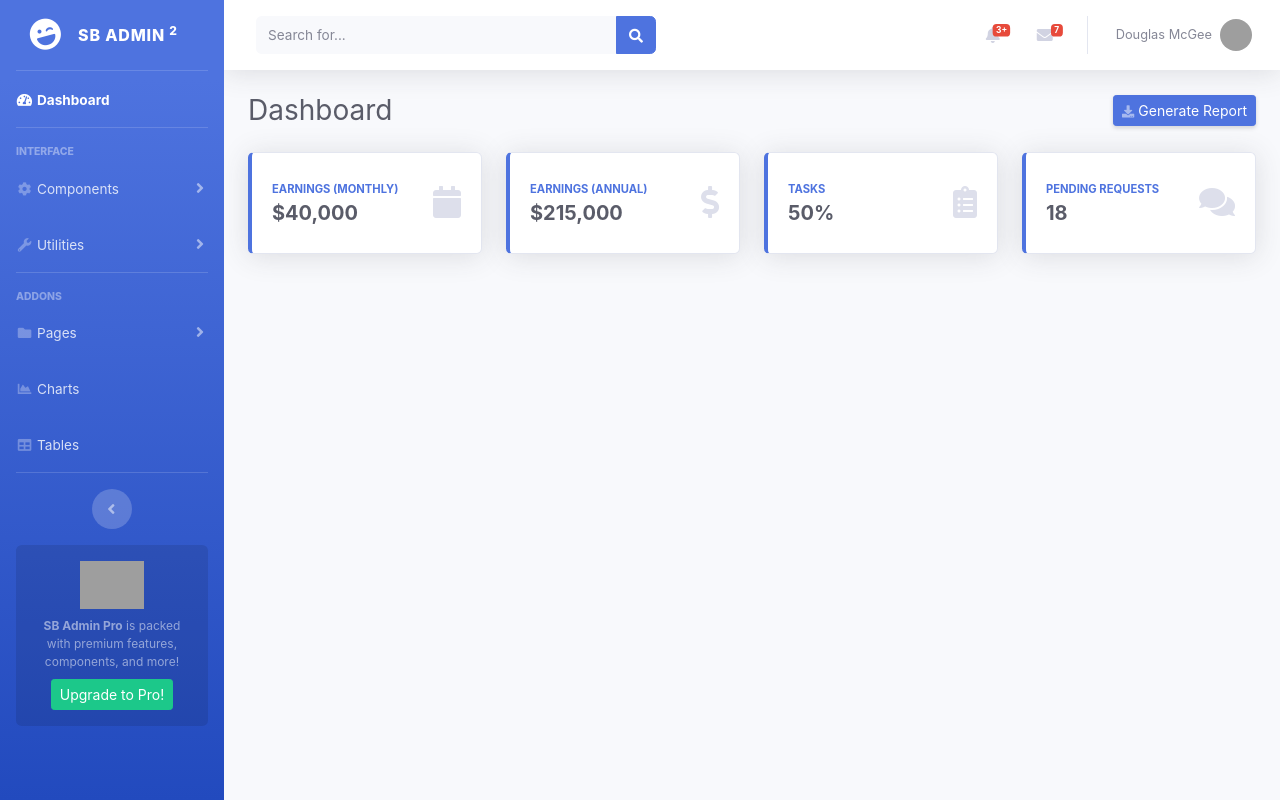
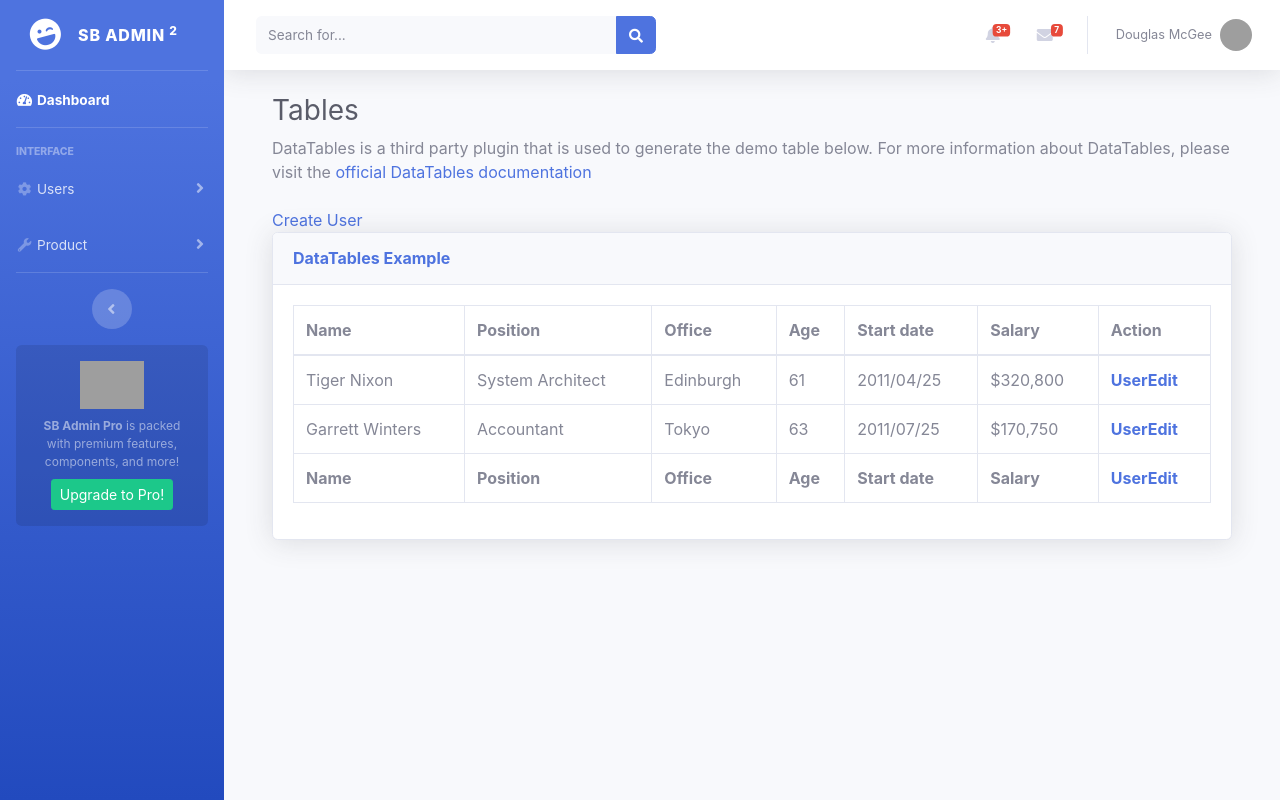
Before and after one commit to sairammanem/dashboard-5-validation, a React (Create React App) app: page /userlist in a window 1280 px wide. Built offline with nearby package versions, Linux system fonts and the light colour scheme; grey boxes are pictures that could not be loaded.

Commit message:
dashboard-2

```diff
--- a/package.json
+++ b/package.json
@@ -8,6 +8,7 @@
     "@testing-library/user-event": "^12.8.3",
     "react": "^17.0.2",
     "react-dom": "^17.0.2",
+    "react-router-dom": "^5.2.0",
     "react-scripts": "4.0.3",
     "web-vitals": "^1.1.1"
   },
--- a/src/App.js
+++ b/src/App.js
@@ -1,21 +1,40 @@
 import Dashboard from "./dashboard/dashboard";
 import Sidebar from "./sidebar";
 import Topbar from "./topbar";
+import Userlist from "./userlist";
+import Usercreate from "./usercreate";
+import Useredit from "./useredit";
+import {
+  BrowserRouter as Router,
+  Route,
+  Switch
+}from "react-router-dom";
 
 function App() {
 
   return (
+    <Router>
     <div id="wrapper">
       <Sidebar></Sidebar>
       <div id="content-wrapper" className="d-flex flex-column">
         <div id="content">
           <Topbar></Topbar>
           <div className="container-fluid">
+
+              <Switch>
+            <Route path="/dashboard" component={Dashboard} exact={true}/>
+            <Route path="/userlist" component={Userlist} exact={true}/>
+            <Route path="/usercreate" component={Usercreate} exact={true}/>
+            <Route path="/useredit/:id" component={Useredit} exact={true}/>
             <Dashboard></Dashboard>
+            </Switch>
+
+
           </div>
         </div>
       </div>
     </div>
+    </Router>
   );
 }
 
--- a/src/sidebar.js
+++ b/src/sidebar.js
@@ -1,3 +1,4 @@
+import { Link } from "react-router-dom";
 
 export default function Sidebar(){
     return <>
@@ -16,9 +17,9 @@ export default function Sidebar(){
 
 
 <li className="nav-item active">
-    <a className="nav-link" href="index.html">
+    <Link to="/Dashboard" className="nav-link">
         <i className="fas fa-fw fa-tachometer-alt"></i>
-        <span>Dashboard</span></a>
+        <span>Dashboard</span></Link>
 </li>
 
 
@@ -31,10 +32,10 @@ export default function Sidebar(){
 
 
 <li className="nav-item">
-    <a className="nav-link collapsed" href="#!" data-toggle="collapse" data-target="#!collapseTwo" aria-expanded="true" aria-controls="collapseTwo">
+    <Link to="/userlist" className="nav-link collapsed"  data-toggle="collapse" data-target="#!collapseTwo" aria-expanded="true" aria-controls="collapseTwo">
         <i className="fas fa-fw fa-cog"></i>
-        <span>Components</span>
-    </a>
+        <span>Users</span>
+    </Link>
     <div id="collapseTwo" className="collapse" aria-labelledby="headingTwo" data-parent="#!accordionSidebar">
         <div className="bg-white py-2 collapse-inner rounded">
             <h6 className="collapse-header">Custom Components:</h6>
@@ -48,7 +49,7 @@ export default function Sidebar(){
 <li className="nav-item">
     <a className="nav-link collapsed" href="#!" data-toggle="collapse" data-target="#!collapseUtilities" aria-expanded="true" aria-controls="collapseUtilities">
         <i className="fas fa-fw fa-wrench"></i>
-        <span>Utilities</span>
+        <span>Product</span>
     </a>
     <div id="collapseUtilities" className="collapse" aria-labelledby="headingUtilities" data-parent="#!accordionSidebar">
         <div className="bg-white py-2 collapse-inner rounded">
@@ -65,46 +66,9 @@ export default function Sidebar(){
 <hr className="sidebar-divider"/>
 
 
-<div className="sidebar-heading">
-    Addons
-</div>
 
 
-<li className="nav-item">
-    <a className="nav-link collapsed" href="#!" data-toggle="collapse" data-target="#!collapsePages" aria-expanded="true" aria-controls="collapsePages">
-        <i className="fas fa-fw fa-folder"></i>
-        <span>Pages</span>
-    </a>
-    <div id="collapsePages" className="collapse" aria-labelledby="headingPages" data-parent="#!accordionSidebar">
-        <div className="bg-white py-2 collapse-inner rounded">
-            <h6 className="collapse-header">Login Screens:</h6>
-            <a className="collapse-item" href="login.html">Login</a>
-            <a className="collapse-item" href="register.html">Register</a>
-            <a className="collapse-item" href="forgot-password.html">Forgot Password</a>
-            <div className="collapse-divider"></div>
-            <h6 className="collapse-header">Other Pages:</h6>
-            <a className="collapse-item" href="404.html">404 Page</a>
-            <a className="collapse-item" href="blank.html">Blank Page</a>
-        </div>
-    </div>
-</li>
 
-
-<li className="nav-item">
-    <a className="nav-link" href="charts.html">
-        <i className="fas fa-fw fa-chart-area"></i>
-        <span>Charts</span></a>
-</li>
-
-
-<li className="nav-item">
-    <a className="nav-link" href="tables.html">
-        <i className="fas fa-fw fa-table"></i>
-        <span>Tables</span></a>
-</li>
-
-
-<hr className="sidebar-divider d-none d-md-block"/>
 
 
 <div className="text-center d-none d-md-inline">
--- a/src/topbar.js
+++ b/src/topbar.js
@@ -1,46 +1,46 @@
 export default function Topbar(){
     return <>
-<nav class="navbar navbar-expand navbar-light bg-white topbar mb-4 static-top shadow">
+<nav className="navbar navbar-expand navbar-light bg-white topbar mb-4 static-top shadow">
 
 
-<button id="sidebarToggleTop" class="btn btn-link d-md-none rounded-circle mr-3">
-    <i class="fa fa-bars"></i>
+<button id="sidebarToggleTop" className="btn btn-link d-md-none rounded-circle mr-3">
+    <i className="fa fa-bars"></i>
 </button>
 
 
 <form
-    class="d-none d-sm-inline-block form-inline mr-auto ml-md-3 my-2 my-md-0 mw-100 navbar-search">
-    <div class="input-group">
-        <input type="text" class="form-control bg-light border-0 small" placeholder="Search for..."
+    className="d-none d-sm-inline-block form-inline mr-auto ml-md-3 my-2 my-md-0 mw-100 navbar-search">
+    <div className="input-group">
+        <input type="text" className="form-control bg-light border-0 small" placeholder="Search for..."
             aria-label="Search" aria-describedby="basic-addon2"/>
-        <div class="input-group-append">
-            <button class="btn btn-primary" type="button">
-                <i class="fas fa-search fa-sm"></i>
+        <div className="input-group-append">
+            <button className="btn btn-primary" type="button">
+                <i className="fas fa-search fa-sm"></i>
             </button>
         </div>
     </div>
 </form>
 
 
-<ul class="navbar-nav ml-auto">
+<ul className="navbar-nav ml-auto">
 
 
-    <li class="nav-item dropdown no-arrow d-sm-none">
-        <a class="nav-link dropdown-toggle" href="#!" id="searchDropdown" role="button"
+    <li className="nav-item dropdown no-arrow d-sm-none">
+        <a className="nav-link dropdown-toggle" href="#!" id="searchDropdown" role="button"
             data-toggle="dropdown" aria-haspopup="true" aria-expanded="false">
-            <i class="fas fa-search fa-fw"></i>
+            <i className="fas fa-search fa-fw"></i>
         </a>
 
-        <div class="dropdown-menu dropdown-menu-right p-3 shadow animated--grow-in"
+        <div className="dropdown-menu dropdown-menu-right p-3 shadow animated--grow-in"
             aria-labelledby="searchDropdown">
-            <form class="form-inline mr-auto w-100 navbar-search">
-                <div class="input-group">
-                    <input type="text" class="form-control bg-light border-0 small"
+            <form className="form-inline mr-auto w-100 navbar-search">
+                <div className="input-group">
+                    <input type="text" className="form-control bg-light border-0 small"
                         placeholder="Search for..." aria-label="Search"
                         aria-describedby="basic-addon2"/>
-                    <div class="input-group-append">
-                        <button class="btn btn-primary" type="button">
-                            <i class="fas fa-search fa-sm"></i>
+                    <div className="input-group-append">
+                        <button className="btn btn-primary" type="button">
+                            <i className="fas fa-search fa-sm"></i>
                         </button>
                     </div>
                 </div>
@@ -49,149 +49,149 @@ export default function Topbar(){
     </li>
 
 
-    <li class="nav-item dropdown no-arrow mx-1">
-        <a class="nav-link dropdown-toggle" href="#!" id="alertsDropdown" role="button"
+    <li className="nav-item dropdown no-arrow mx-1">
+        <a className="nav-link dropdown-toggle" href="#!" id="alertsDropdown" role="button"
             data-toggle="dropdown" aria-haspopup="true" aria-expanded="false">
-            <i class="fas fa-bell fa-fw"></i>
+            <i className="fas fa-bell fa-fw"></i>
 
-            <span class="badge badge-danger badge-counter">3+</span>
+            <span className="badge badge-danger badge-counter">3+</span>
         </a>
 
-        <div class="dropdown-list dropdown-menu dropdown-menu-right shadow animated--grow-in"
+        <div className="dropdown-list dropdown-menu dropdown-menu-right shadow animated--grow-in"
             aria-labelledby="alertsDropdown">
-            <h6 class="dropdown-header">
+            <h6 className="dropdown-header">
                 Alerts Center
             </h6>
-            <a class="dropdown-item d-flex align-items-center" href="#!">
-                <div class="mr-3">
-                    <div class="icon-circle bg-primary">
-                        <i class="fas fa-file-alt text-white"></i>
+            <a className="dropdown-item d-flex align-items-center" href="#!">
+                <div className="mr-3">
+                    <div className="icon-circle bg-primary">
+                        <i className="fas fa-file-alt text-white"></i>
                     </div>
                 </div>
                 <div>
-                    <div class="small text-gray-500">December 12, 2019</div>
-                    <span class="font-weight-bold">A new monthly report is ready to download!</span>
+                    <div className="small text-gray-500">December 12, 2019</div>
+                    <span className="font-weight-bold">A new monthly report is ready to download!</span>
                 </div>
             </a>
-            <a class="dropdown-item d-flex align-items-center" href="#!">
-                <div class="mr-3">
-                    <div class="icon-circle bg-success">
-                        <i class="fas fa-donate text-white"></i>
+            <a className="dropdown-item d-flex align-items-center" href="#!">
+                <div className="mr-3">
+                    <div className="icon-circle bg-success">
+                        <i className="fas fa-donate text-white"></i>
                     </div>
                 </div>
                 <div>
-                    <div class="small text-gray-500">December 7, 2019</div>
+                    <div className="small text-gray-500">December 7, 2019</div>
                     $290.29 has been deposited into your account!
                 </div>
             </a>
-            <a class="dropdown-item d-flex align-items-center" href="#!">
-                <div class="mr-3">
-                    <div class="icon-circle bg-warning">
-                        <i class="fas fa-exclamation-triangle text-white"></i>
+            <a className="dropdown-item d-flex align-items-center" href="#!">
+                <div className="mr-3">
+                    <div className="icon-circle bg-warning">
+                        <i className="fas fa-exclamation-triangle text-white"></i>
                     </div>
                 </div>
                 <div>
-                    <div class="small text-gray-500">December 2, 2019</div>
+                    <div className="small text-gray-500">December 2, 2019</div>
                     Spending Alert: We've noticed unusually high spending for your account.
                 </div>
             </a>
-            <a class="dropdown-item text-center small text-gray-500" href="#!">Show All Alerts</a>
+            <a className="dropdown-item text-center small text-gray-500" href="#!">Show All Alerts</a>
         </div>
     </li>
 
 
-    <li class="nav-item dropdown no-arrow mx-1">
-        <a class="nav-link dropdown-toggle" href="#!" id="messagesDropdown" role="button"
+    <li className="nav-item dropdown no-arrow mx-1">
+        <a className="nav-link dropdown-toggle" href="#!" id="messagesDropdown" role="button"
             data-toggle="dropdown" aria-haspopup="true" aria-expanded="false">
-            <i class="fas fa-envelope fa-fw"></i>
+            <i className="fas fa-envelope fa-fw"></i>
 
-            <span class="badge badge-danger badge-counter">7</span>
+            <span className="badge badge-danger badge-counter">7</span>
         </a>
 
-        <div class="dropdown-list dropdown-menu dropdown-menu-right shadow animated--grow-in"
+        <div className="dropdown-list dropdown-menu dropdown-menu-right shadow animated--grow-in"
             aria-labelledby="messagesDropdown">
-            <h6 class="dropdown-header">
+            <h6 className="dropdown-header">
                 Message Center
             </h6>
-            <a class="dropdown-item d-flex align-items-center" href="#!">
-                <div class="dropdown-list-image mr-3">
-                    <img class="rounded-circle" src="img/undraw_profile_1.svg"
+            <a className="dropdown-item d-flex align-items-center" href="#!">
+                <div className="dropdown-list-image mr-3">
+                    <img className="rounded-circle" src="img/undraw_profile_1.svg"
                         alt="..."/>
-                    <div class="status-indicator bg-success"></div>
+                    <div className="status-indicator bg-success"></div>
                 </div>
-                <div class="font-weight-bold">
-                    <div class="text-truncate">Hi there! I am wondering if you can help me with a
+                <div className="font-weight-bold">
+                    <div className="text-truncate">Hi there! I am wondering if you can help me with a
                         problem I've been having.</div>
-                    <div class="small text-gray-500">Emily Fowler · 58m</div>
+                    <div className="small text-gray-500">Emily Fowler · 58m</div>
                 </div>
             </a>
-            <a class="dropdown-item d-flex align-items-center" href="#!">
-                <div class="dropdown-list-image mr-3">
-                    <img class="rounded-circle" src="img/undraw_profile_2.svg"
+            <a className="dropdown-item d-flex align-items-center" href="#!">
+                <div className="dropdown-list-image mr-3">
+                    <img className="rounded-circle" src="img/undraw_profile_2.svg"
                         alt="..."/>
-                    <div class="status-indicator"></div>
+                    <div className="status-indicator"></div>
                 </div>
                 <div>
-                    <div class="text-truncate">I have the photos that you ordered last month, how
+                    <div className="text-truncate">I have the photos that you ordered last month, how
                         would you like them sent to you?</div>
-                    <div class="small text-gray-500">Jae Chun · 1d</div>
+                    <div className="small text-gray-500">Jae Chun · 1d</div>
                 </div>
             </a>
-            <a class="dropdown-item d-flex align-items-center" href="#!">
-                <div class="dropdown-list-image mr-3">
-                    <img class="rounded-circle" src="img/undraw_profile_3.svg"
+            <a className="dropdown-item d-flex align-items-center" href="#!">
+                <div className="dropdown-list-image mr-3">
+                    <img className="rounded-circle" src="img/undraw_profile_3.svg"
                         alt="..."/>
-                    <div class="status-indicator bg-warning"></div>
+                    <div className="status-indicator bg-warning"></div>
                 </div>
                 <div>
-                    <div class="text-truncate">Last month's report looks great, I am very happy with
+                    <div className="text-truncate">Last month's report looks great, I am very happy with
                         the progress so far, keep up the good work!</div>
-                    <div class="small text-gray-500">Morgan Alvarez · 2d</div>
+                    <div className="small text-gray-500">Morgan Alvarez · 2d</div>
                 </div>
             </a>
-            <a class="dropdown-item d-flex align-items-center" href="#!">
-                <div class="dropdown-list-image mr-3">
-                    <img class="rounded-circle" src="https://source.unsplash.com/Mv9hjnEUHR4/60x60"
+            <a className="dropdown-item d-flex align-items-center" href="#!">
+                <div className="dropdown-list-image mr-3">
+                    <img className="rounded-circle" src="https://source.unsplash.com/Mv9hjnEUHR4/60x60"
                         alt="..."/>
-                    <div class="status-indicator bg-success"></div>
+                    <div className="status-indicator bg-success"></div>
                 </div>
                 <div>
-                    <div class="text-truncate">Am I a good boy? The reason I ask is because someone
+                    <div className="text-truncate">Am I a good boy? The reason I ask is because someone
                         told me that people say this to all dogs, even if they aren't good...</div>
-                    <div class="small text-gray-500">Chicken the Dog · 2w</div>
+                    <div className="small text-gray-500">Chicken the Dog · 2w</div>
                 </div>
             </a>
-            <a class="dropdown-item text-center small text-gray-500" href="#!">Read More Messages</a>
+            <a className="dropdown-item text-center small text-gray-500" href="#!">Read More Messages</a>
         </div>
     </li>
 
-    <div class="topbar-divider d-none d-sm-block"></div>
+    <div className="topbar-divider d-none d-sm-block"></div>
 
 
-    <li class="nav-item dropdown no-arrow">
-        <a class="nav-link dropdown-toggle" href="#!" id="userDropdown" role="button"
+    <li className="nav-item dropdown no-arrow">
+        <a className="nav-link dropdown-toggle" href="#!" id="userDropdown" role="button"
             data-toggle="dropdown" aria-haspopup="true" aria-expanded="false">
-            <span class="mr-2 d-none d-lg-inline text-gray-600 small">Douglas McGee</span>
-            <img class="img-profile rounded-circle"
+            <span className="mr-2 d-none d-lg-inline text-gray-600 small">Douglas McGee</span>
+            <img className="img-profile rounded-circle"
                 src="img/undraw_profile.svg" alt="..."/>
         </a>
-        <div class="dropdown-menu dropdown-menu-right shadow animated--grow-in"
+        <div className="dropdown-menu dropdown-menu-right shadow animated--grow-in"
             aria-labelledby="userDropdown">
-            <a class="dropdown-item" href="#!">
-                <i class="fas fa-user fa-sm fa-fw mr-2 text-gray-400"></i>
+            <a className="dropdown-item" href="#!">
+                <i className="fas fa-user fa-sm fa-fw mr-2 text-gray-400"></i>
                 Profile
             </a>
-            <a class="dropdown-item" href="#!">
-                <i class="fas fa-cogs fa-sm fa-fw mr-2 text-gray-400"></i>
+            <a className="dropdown-item" href="#!">
+                <i className="fas fa-cogs fa-sm fa-fw mr-2 text-gray-400"></i>
                 Settings
             </a>
-            <a class="dropdown-item" href="#!">
-                <i class="fas fa-list fa-sm fa-fw mr-2 text-gray-400"></i>
+            <a className="dropdown-item" href="#!">
+                <i className="fas fa-list fa-sm fa-fw mr-2 text-gray-400"></i>
                 Activity Log
             </a>
-            <div class="dropdown-divider"></div>
-            <a class="dropdown-item" href="#!" data-toggle="modal" data-target="#!logoutModal">
-                <i class="fas fa-sign-out-alt fa-sm fa-fw mr-2 text-gray-400"></i>
+            <div className="dropdown-divider"></div>
+            <a className="dropdown-item" href="#!" data-toggle="modal" data-target="#!logoutModal">
+                <i className="fas fa-sign-out-alt fa-sm fa-fw mr-2 text-gray-400"></i>
                 Logout
             </a>
         </div>
--- /dev/null
+++ b/src/usercreate.js
@@ -0,0 +1,5 @@
+export default function Usercreate(){
+    return <>
+     <h1>User Create</h1>
+    </>
+}
--- /dev/null
+++ b/src/useredit.js
@@ -0,0 +1,6 @@
+export default function Useredit(props){
+
+    return <>
+     <h1>User Edit{props.match.params.id}</h1>
+    </>
+}
--- /dev/null
+++ b/src/userlist.js
@@ -0,0 +1,86 @@
+import { Link } from "react-router-dom";
+
+export default function Userlist() {
+  return (
+    <>
+      <div className="container-fluid">
+        <h1 className="h3 mb-2 text-gray-800">Tables</h1>
+        <p className="mb-4">
+          DataTables is a third party plugin that is used to generate the demo
+          table below. For more information about DataTables, please visit the{" "}
+          <a  href="https://datatables.net">
+            official DataTables documentation
+          </a>
+
+        </p>
+
+        <Link to="/usercreate">Create User</Link>
+
+        <div className="card shadow mb-4">
+          <div className="card-header py-3">
+            <h6 className="m-0 font-weight-bold text-primary">
+              DataTables Example
+            </h6>
+          </div>
+          <div className="card-body">
+            <div className="table-responsive">
+              <table
+                className="table table-bordered"
+                id="dataTable"
+                width="100%">
+                <thead>
+                  <tr>
+                    <th>Name</th>
+                    <th>Position</th>
+                    <th>Office</th>
+                    <th>Age</th>
+                    <th>Start date</th>
+                    <th>Salary</th>
+                    <th>Action</th>
+                  </tr>
+                </thead>
+                <tfoot>
+                  <tr>
+                    <th>Name</th>
+                    <th>Position</th>
+                    <th>Office</th>
+                    <th>Age</th>
+                    <th>Start date</th>
+                    <th>Salary</th>
+                    <th>
+                      <Link to="/useredit/1">UserEdit</Link>
+                    </th>
+                  </tr>
+                </tfoot>
+                <tbody>
+                  <tr>
+                    <td>Tiger Nixon</td>
+                    <td>System Architect</td>
+                    <td>Edinburgh</td>
+                    <td>61</td>
+                    <td>2011/04/25</td>
+                    <td>$320,800</td>
+                    <th>
+                      <Link to="/useredit/2">UserEdit</Link>
+                    </th>
+                  </tr>
+                  <tr>
+                    <td>Garrett Winters</td>
+                    <td>Accountant</td>
+                    <td>Tokyo</td>
+                    <td>63</td>
+                    <td>2011/07/25</td>
+                    <td>$170,750</td>
+                    <th>
+                      <Link to="/useredit/3">UserEdit</Link>
+                    </th>
+                  </tr>
+                </tbody>
+              </table>
+            </div>
+          </div>
+        </div>
+      </div>
+    </>
+  );
+}
```
Also changed, not shown: 1 other file (tests, documents, lock files or other folders).
